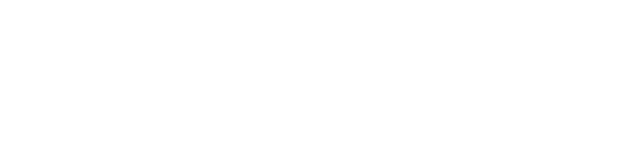
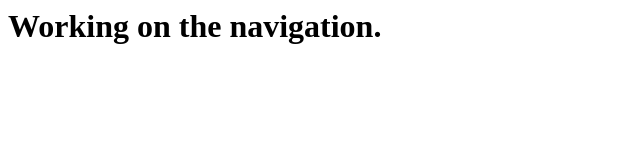
Before and after one commit to Mawuyram/AnyProject, a plain HTML site: page index.html in a window 1280 px wide. Shown: the whole page, without its empty margins (0-640 px from the left). Drawn offline with Linux system fonts and the light colour scheme.

```diff
--- a/index.html
+++ b/index.html
@@ -1,9 +1,14 @@
 <! DOCTYPE html>
-<html>
+    <html>
+
     <head>
         <title>Home Page</title>
     </head>
+
     <body>
 
+        <h1>Working on the navigation.</h1>
+
     </body>
-</html>
+
+    </html>
```
